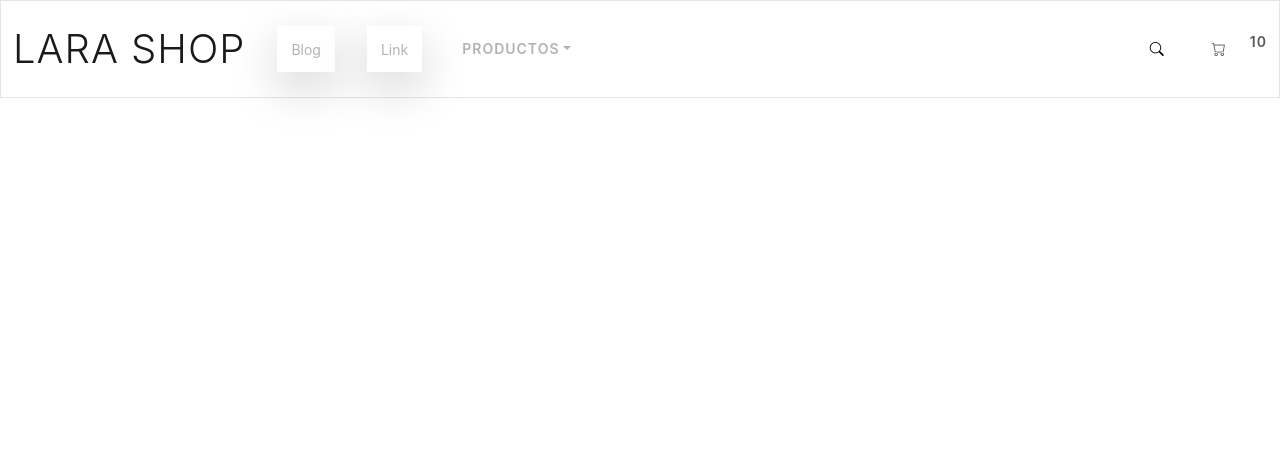
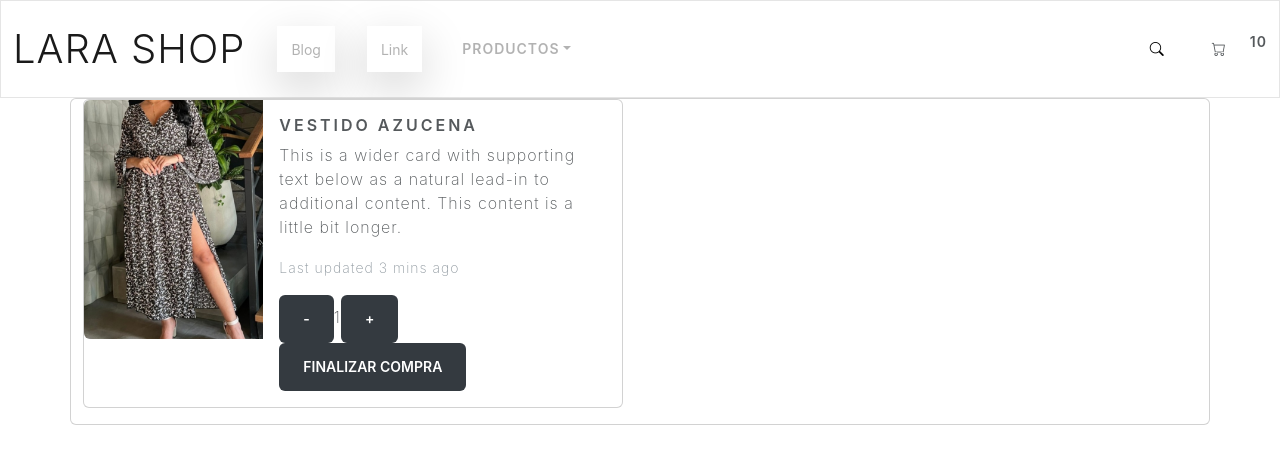
Before and after one commit to lymbhout/LaraShopCoronado, a React (Create React App) app: page /item/1 in a window 1280 px wide. Shown: the top 464 px of the page. Built offline with nearby package versions, Linux system fonts and the light colour scheme.

Commit message:
agregando codigo interno item
redireccion item

```diff
--- a/src/Componentes/App.jsx
+++ b/src/Componentes/App.js
@@ -13,9 +13,10 @@ function App() {
         <Routes>
           <Route path='/' element={<ItemListContainer />}/>
           <Route path='/category/:idCategoria' element={<ItemListContainer />}/>
-          <Route path='/item/id' element={<ItemDetailContainer />}/>
+          <Route path='/item/:id' element={<ItemDetailContainer />}/>
         </Routes>
       </BrowserRouter>
+
     </div>
   );
 }
--- a/src/Componentes/ItemDetail/ItemDetail.jsx
+++ b/src/Componentes/ItemDetail/ItemDetail.jsx
@@ -14,7 +14,6 @@ export const ItemDetail = ({prods}) => {
         <p className="card-text"><small className="text-muted">Last updated 3 mins ago</small></p>
         <ItemCount valorInicial={1} stock={prods.stock}/>
         <button className='btn btn-dark'>finalizar compra</button>
-
       </div>
     </div>
   </div>
--- a/src/Componentes/ItemDetailContainer/ItemDetailContainer.jsx
+++ b/src/Componentes/ItemDetailContainer/ItemDetailContainer.jsx
@@ -1,21 +1,21 @@
 import React  from 'react';
 import { useEffect,useState } from 'react';
-import { consultarBDD } from '../../utils/funciones';
-import { ItemDetail } from '../ItemDetail/ItemDetail';
+import { consultarBDD } from '../../utils/funciones.js';
+import { ItemDetail } from '../ItemDetail/ItemDetail.jsx';
+import { useParams } from 'react-router-dom';
 export const ItemDetailContainer = () => {
-
+    const {id} = useParams()
     const [producto,setProducto] = useState([])
 
     useEffect(()=>{
         consultarBDD('../json/productos.json').then(prods => {
-            const prod = prods.find(item => item.id === 3)
+            const prod = prods.find(item => item.id === parseInt(id))
             setProducto(prod)
         })
-
     },[])
     return (
-        <div>
-            <ItemDetail prods ={producto} />
+        <div className='card mb-3 container'>
+            <ItemDetail prods={producto} />
         </div>
     );
 }
```
